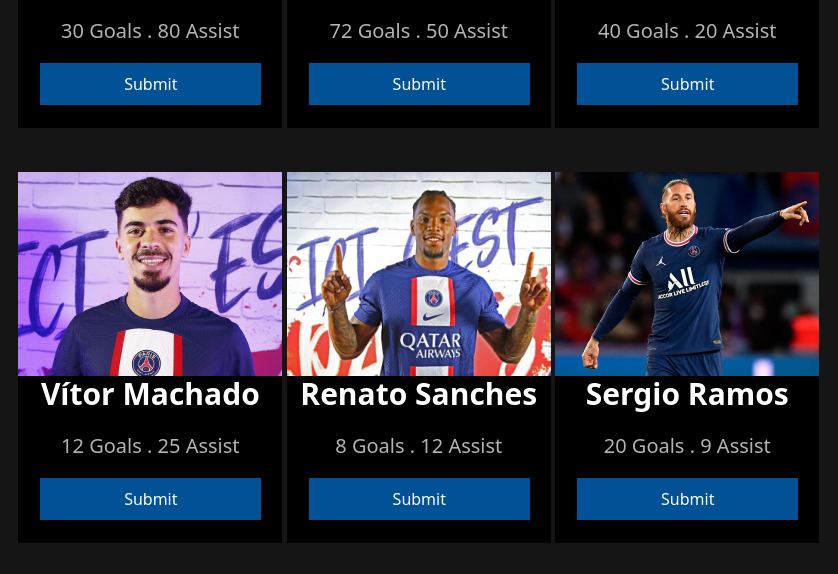
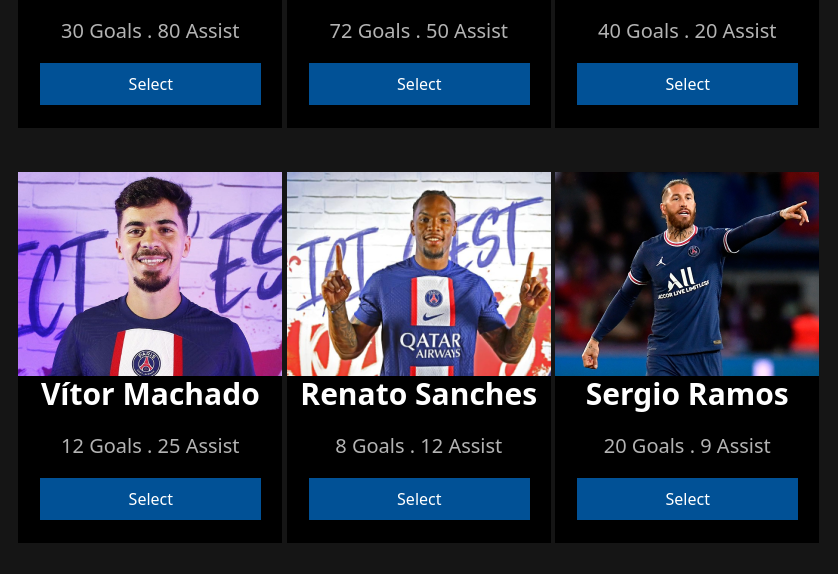
Before and after one commit to sidratulshatil/pick-top-5-players, a plain HTML site: page index.html in a window 1280 px wide. Shown: the part 692-1266 px from the top of the page, 55-893 px from the left. Drawn offline with nearby package versions, Linux system fonts and the light colour scheme.

Commit message:
Button Text Change

```diff
--- a/index.html
+++ b/index.html
@@ -39,7 +39,7 @@
                             <h5 class="card-title text-3xl font-semibold ">Lionel Messi</h5>
                             <h5 class="stat-text text-center text-xl mt-5">30 Goals . <span>80 Assist</span> </h5>
                             <div class="card-text"><button class=" btn-submit ml-3 mt-2 "
-                                    onclick="addToPlayerList(this)">Submit</button></div>
+                                    onclick="addToPlayerList(this)">Select</button></div>
                         </div>
                     </div>
                 </div>
@@ -49,7 +49,7 @@
                         <div class="card-body">
                             <h5 class="card-title text-3xl font-semibold ">Neymar JR</h5>
                             <h5 class="stat-text text-center text-xl mt-5">72 Goals . <span>50 Assist</span> </h5>
-                            <p class="card-text"><button class=" btn-submit ml-3 mt-2 ">Submit</button></p>
+                            <p class="card-text"><button class=" btn-submit ml-3 mt-2 ">Select</button></p>
                         </div>
                     </div>
                 </div>
@@ -59,7 +59,7 @@
                         <div class="card-body">
                             <h5 class="card-title text-3xl font-semibold ">Kylian Mbappe</h5>
                             <h5 class="stat-text text-center text-xl mt-5">40 Goals . <span>20 Assist</span> </h5>
-                            <p class="card-text"><button class="btn-submit ml-3 mt-2 ">Submit</button></p>
+                            <p class="card-text"><button class="btn-submit ml-3 mt-2 ">Select</button></p>
                         </div>
                     </div>
                 </div>
@@ -69,7 +69,7 @@
                         <div class="card-body">
                             <h5 class="card-title text-3xl font-semibold ">Vítor Machado</h5>
                             <h5 class="stat-text text-center text-xl mt-5">12 Goals . <span>25 Assist</span> </h5>
-                            <p class="card-text"><button class="btn-submit ml-3 mt-2 ">Submit</button></p>
+                            <p class="card-text"><button class="btn-submit ml-3 mt-2 ">Select</button></p>
                         </div>
                     </div>
                 </div>
@@ -80,7 +80,7 @@
                             <h5 class="card-title text-3xl font-semibold ">Renato Sanches</h5>
                             <h5 class="stat-text text-center text-xl mt-5">8 Goals . <span>12 Assist</span> </h5>
                             <p class="card-text">
-                                <button class="btn-submit ml-3 mt-2 ">Submit</button>
+                                <button class="btn-submit ml-3 mt-2 ">Select</button>
                             </p>
                         </div>
                     </div>
@@ -92,7 +92,7 @@
                             <h5 class="card-title text-3xl font-semibold ">Sergio Ramos</h5>
                             <h5 class="stat-text text-center text-xl mt-5">20 Goals . <span>9
                                     Assist</span> </h5>
-                            <p class="card-text"><button class="btn-submit ml-3 mt-2 ">Submit</button>
+                            <p class="card-text"><button class="btn-submit ml-3 mt-2 ">Select</button>
                             </p>
                         </div>
                     </div>
```
